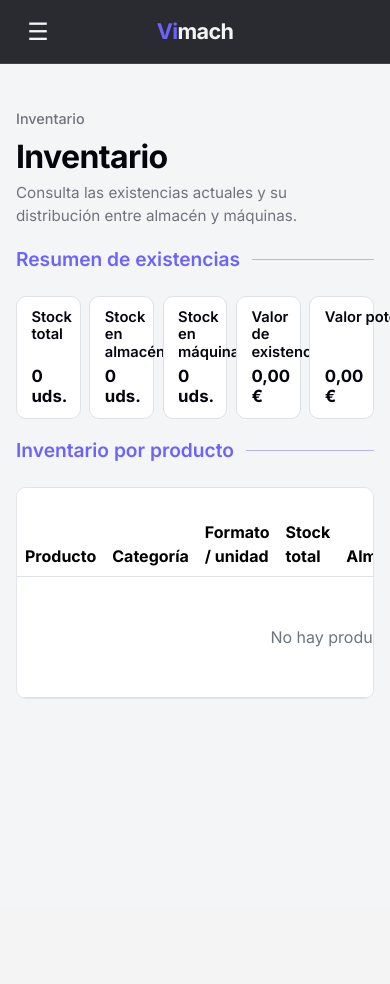
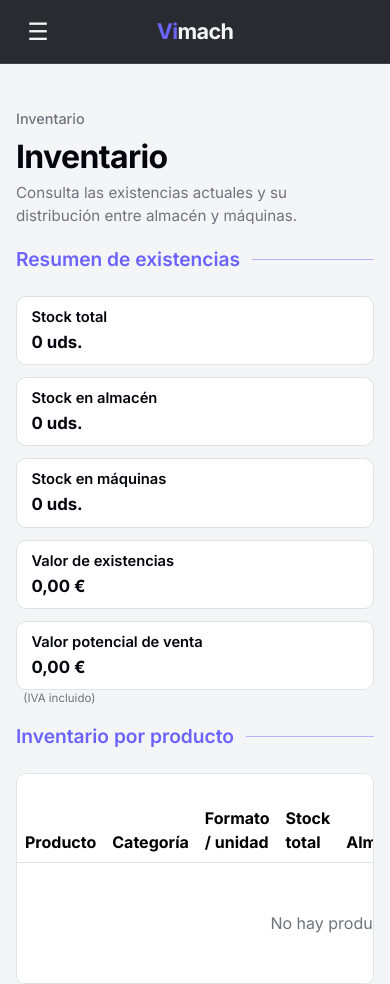
Before and after one commit to LWH9900/tfg-vending, a Django app: page /inventory/stock/ in a window 390 px wide. Shown: the top 984 px of the page. Before the commit the page ends 699 px from the top, so only its background shows below. Run offline with Django 5.2, Linux system fonts and the light colour scheme; data that the repository does not hold is empty.

Commit message:
feat: implement potential profit margin calculations and enhance inventory views

```diff
--- a/inventory/static/inventory/css/inventory.css
+++ b/inventory/static/inventory/css/inventory.css
@@ -182,7 +182,7 @@
 .product-cost-label {
     font-size: 1rem;
     font-weight: 600;
-    color: var(--app-text-secondary);
+    color: var(--app-muted);
 }
 .product-cost-value {
     font-size: 1.25rem;
@@ -193,7 +193,7 @@
 .product-cost-empty {
     font-size: 1rem;
     font-weight: 500;
-    color: var(--app-text-secondary);
+    color: var(--app-muted);
 }
 
 
@@ -239,47 +239,112 @@
     }
 }
 
-.inventory-summary-grid {
-    display: grid;
-    grid-template-columns: repeat(5, minmax(0, 1fr));
-    gap: 0.55rem;
-    margin-bottom: 1.25rem;
-}
+
+
 
 .summary-card {
-    background: #fff;
-    border: 1px solid var(--bs-border-color);
-    border-radius: 10px;
+    min-width: 0;
+    min-height: 50px;
     padding: 0.75rem 0.9rem;
-    min-height: 25px;
 
     display: flex;
     flex-direction: column;
-    justify-content: space-between;
+    justify-content: flex-start;
+    gap: 0.4rem;
+
+    background: var(--app-white, #fff);
+    border: 1px solid var(--bs-border-color);
+    border-radius: 10px;
 }
 
 .summary-label {
+    display: block;
     font-size: 0.92rem;
     font-weight: 600;
     line-height: 1.2;
-    margin-bottom: 0.35rem;
+    white-space: nowrap;
+    overflow: hidden;
+    text-overflow: ellipsis;
 }
 
 .summary-value {
     font-size: 1.05rem;
     font-weight: 700;
     line-height: 1.15;
+    overflow-wrap: anywhere;
 }
 
-.summary-label-with-help {
-    white-space: nowrap;
+.summary-item {
+    display: flex;
+    flex-direction: column;
+    min-width: 0;
 }
+
+.summary-help {
+    margin-top: 4px;
+    padding: 0 0.2rem;
+
+    color: var(--app-muted);
+    font-size: 0.7rem;
+    font-weight: 400;
+    line-height: 1.2;
+    text-align: left;
+}
+
+
+
+
+.summary-help {
+    display: block;
+    margin-top: 2px;
+
+    color: var(--app-muted);
+    font-size: 0.7rem;
+    font-weight: 400;
+    line-height: 1.1;
+}
+
 
 .summary-help {
     display: inline;
     margin-left: 4px;
     font-size: 0.72rem;
     font-weight: 400;
-    color: var(--app-text-secondary);
+    color: var(--app-muted);
     white-space: nowrap;
 }
+
+.inventory-summary-grid {
+    display: grid;
+    grid-template-columns: repeat(auto-fit, minmax(180px, 1fr));
+    gap: 0.75rem;
+    margin-bottom: 1.25rem;
+
+    align-items: start;
+}
+
+.inventory-summary-grid-overview {
+    grid-template-columns: repeat(5, minmax(0, 1fr));
+}
+
+
+@media (max-width: 1200px) {
+    .inventory-summary-grid,
+    .inventory-summary-grid.inventory-summary-grid-overview {
+        grid-template-columns: repeat(3, minmax(0, 1fr));
+    }
+}
+
+@media (max-width: 768px) {
+    .inventory-summary-grid,
+    .inventory-summary-grid.inventory-summary-grid-overview {
+        grid-template-columns: repeat(2, minmax(0, 1fr));
+    }
+}
+
+@media (max-width: 420px) {
+    .inventory-summary-grid,
+    .inventory-summary-grid.inventory-summary-grid-overview {
+        grid-template-columns: 1fr;
+    }
+}
--- a/inventory/templates/inventory/inventory_overview.html
+++ b/inventory/templates/inventory/inventory_overview.html
@@ -47,63 +47,36 @@
 </div>
 
 
-<div class="inventory-summary-grid">
+<div class="inventory-summary-grid inventory-summary-grid-overview">
 
     <div class="summary-card">
-        <span class="summary-label">
-            Stock total
-        </span>
-
-        <strong class="summary-value">
-            {{ total_units }} uds.
-        </strong>
+        <span class="summary-label">Stock total</span>
+        <strong class="summary-value">{{ total_units }} uds.</strong>
     </div>
 
     <div class="summary-card">
-        <span class="summary-label">
-            Stock en almacén
-        </span>
-
-        <strong class="summary-value">
-            {{ warehouse_units }} uds.
-        </strong>
+        <span class="summary-label">Stock en almacén</span>
+        <strong class="summary-value">{{ warehouse_units }} uds.</strong>
     </div>
 
     <div class="summary-card">
-        <span class="summary-label">
-            Stock en máquinas
-        </span>
-
-        <strong class="summary-value">
-            {{ machines_units }} uds.
-        </strong>
+        <span class="summary-label">Stock en máquinas</span>
+        <strong class="summary-value">{{ machines_units }} uds.</strong>
     </div>
 
     <div class="summary-card">
-        <span class="summary-label">
-            Valor de existencias
-        </span>
-
-        <strong class="summary-value">
-            {{ total_inventory_value|floatformat:2 }} €
-        </strong>
-    </div>
-    <div class="summary-card">
-
-    <span class="summary-label summary-label-with-help">
-        Valor potencial de venta
-            <span class="summary-help">(IVA incluido)</span>
-    </span>
-
-    <strong class="summary-value">
-        {{ total_potential_sale_value|floatformat:2 }} €
-    </strong>
-
-
+        <span class="summary-label">Valor de existencias</span>
+        <strong class="summary-value">{{ total_inventory_value|floatformat:2 }} €</strong>
     </div>
 
+    <div class="summary-item">
+        <div class="summary-card">
+            <span class="summary-label">Valor potencial de venta</span>
+            <strong class="summary-value">{{ total_potential_sale_value|floatformat:2 }} €</strong>
+        </div>
+        <span class="summary-help">(IVA incluido)</span>
+    </div>
 </div>
-
 <div class="pricing-section-heading">
 
     <h2>Inventario por producto</h2>
--- a/inventory/views.py
+++ b/inventory/views.py
@@ -11,6 +11,7 @@ from django.shortcuts import get_object_or_404, redirect, render
 from inventory.services import (
     get_inventory_cost_value,
     get_machines_stock,
+    get_potential_profit_margin,
     get_potential_sale_value,
     get_product_machine_stocks,
     get_total_stock,
@@ -18,6 +19,7 @@ from inventory.services import (
 )
 from purchases.models import Purchase, PurchaseLine
 from replenishments.models import Replenishment, ReplenishmentLine
+from sales.models import Sale
 
 from .forms import CategoryForm, ProductForm
 from .models import Category, Product
@@ -129,6 +131,8 @@ def product_detail(request, pk):
 
     potential_sale_value = get_potential_sale_value(product)
 
+    profit_margin = get_potential_profit_margin(product)
+
     return render(
         request,
         "inventory/product_detail.html",
@@ -140,6 +144,7 @@ def product_detail(request, pk):
             "machines_stock": machines_stock,
             "inventory_value": inventory_value,
             "potential_sale_value": (potential_sale_value),
+            "profit_margin": profit_margin,
         },
     )
 
@@ -184,6 +189,7 @@ def product_update(request, pk):
     inventory_value = get_inventory_cost_value(product)
 
     potential_sale_value = get_potential_sale_value(product)
+    profit_margin = get_potential_profit_margin(product)
 
     if request.method == "POST":
         form = ProductForm(
@@ -222,6 +228,7 @@ def product_update(request, pk):
             "machines_stock": machines_stock,
             "inventory_value": inventory_value,
             "potential_sale_value": potential_sale_value,
+            "profit_margin": profit_margin,
         },
     )
 
@@ -258,6 +265,17 @@ def product_stock_detail(request, pk):
             "-pk",
         )
     )
+    sale_lines = (
+        Sale.objects.filter(
+            product=product,
+            status=Sale.Status.RESOLVED,
+        )
+        .select_related("machine")
+        .order_by(
+            "-occurred_at",
+            "-pk",
+        )
+    )
 
     return render(
         request,
@@ -270,6 +288,8 @@ def product_stock_detail(request, pk):
             "machine_stocks": (get_product_machine_stocks(product)),
             "inventory_value": (get_inventory_cost_value(product)),
             "potential_sale_value": (get_potential_sale_value(product)),
+            "sale_lines": sale_lines,
+            "profit_margin": get_potential_profit_margin(product),
             "purchase_lines": purchase_lines,
             "replenishment_lines": replenishment_lines,
         },
@@ -294,7 +314,6 @@ def inventory_overview(request):
         machines_stock = get_machines_stock(product)
 
         inventory_value = get_inventory_cost_value(product)
-
         potential_sale_value = get_potential_sale_value(product)
 
         inventory_items.append(
@@ -303,10 +322,10 @@ def inventory_overview(request):
                 "total_stock": total_stock,
                 "warehouse_stock": warehouse_stock,
                 "machines_stock": machines_stock,
-                "average_cost": (product.average_purchase_cost),
-                "latest_cost": (product.latest_purchase_cost),
+                "average_cost": product.average_purchase_cost,
+                "latest_cost": product.latest_purchase_cost,
                 "inventory_value": inventory_value,
-                "potential_sale_value": (potential_sale_value),
+                "potential_sale_value": potential_sale_value,
             }
         )
 
@@ -325,7 +344,7 @@ def inventory_overview(request):
             "total_units": total_units,
             "warehouse_units": warehouse_units,
             "machines_units": machines_units,
-            "total_inventory_value": (total_inventory_value),
-            "total_potential_sale_value": (total_potential_sale_value),
+            "total_inventory_value": total_inventory_value,
+            "total_potential_sale_value": total_potential_sale_value,
         },
     )
```
Also changed, not shown: inventory/services.py (+56 -0 lines), inventory/templates/inventory/product_detail.html (+36 -20 lines), inventory/templates/inventory/product_stock_detail.html (+109 -14 lines), inventory/tests/test_stock.py (+213 -2 lines).
